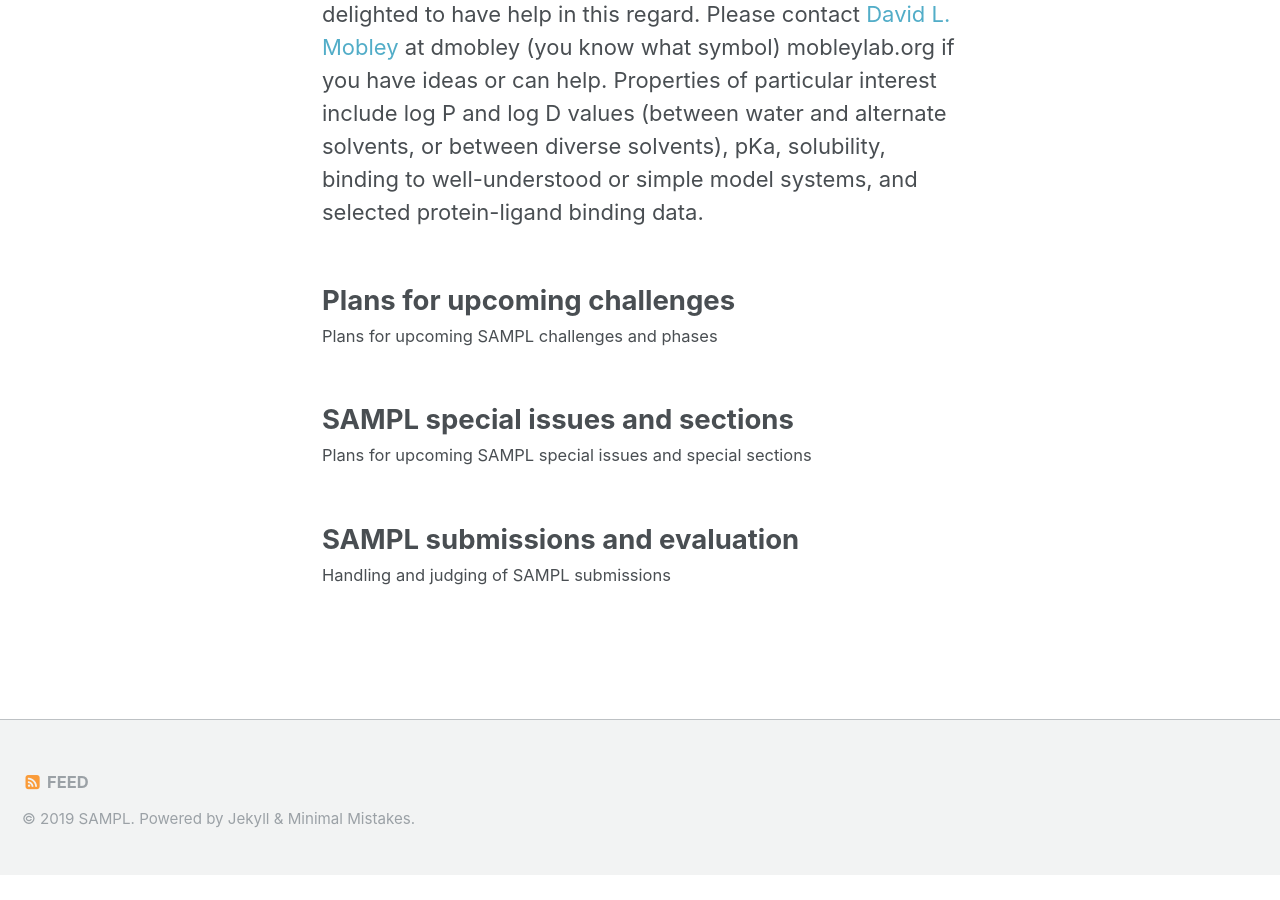
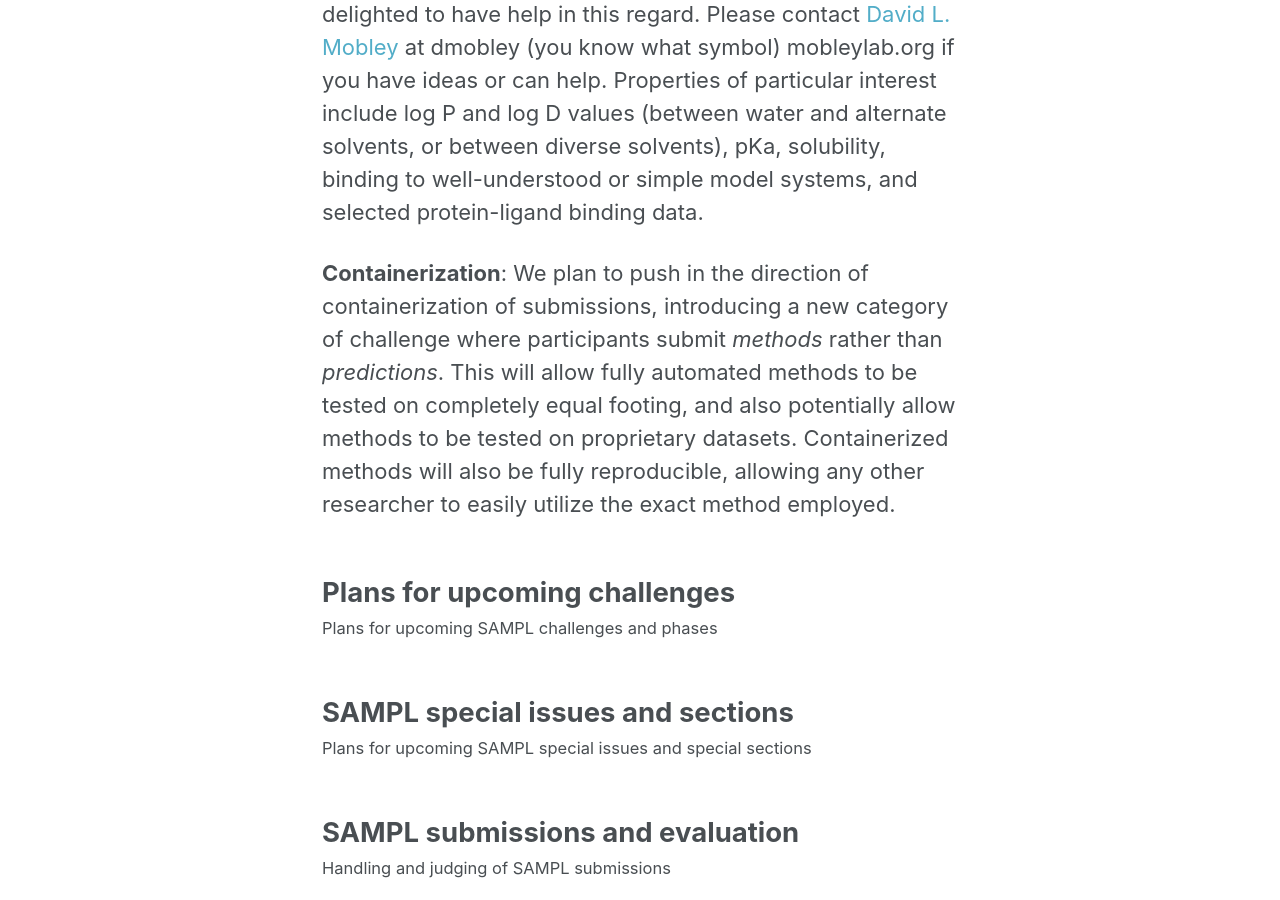
Before and after one commit to samplchallenges/samplchallenges.github.io, a Jekyll site: the page built from _roadmap/index.md, in a window 1280 px wide and 900 px high, scrolled down 872 px. Built offline with Jekyll 4.4.1, drawn with Linux system fonts in a browser that asks for light colours; before the commit the page ends 1747 px from its top, so only the background shows below that.

Commit message:
Mention containerization

```diff
--- a/_roadmap/index.md
+++ b/_roadmap/index.md
@@ -14,6 +14,8 @@
 
 **Data donation**: In general we seek assistance in obtaining high quality data along the lines described in the roadmap above. Some of the measurements will be conducted in our own laboratories, but for others, we rely on donations of data, internships with industry partners, etc., and we are delighted to have help in this regard. Please contact [David L. Mobley](https://mobleylab.org/people/david-mobley/) at dmobley (you know what symbol) mobleylab.org if you have ideas or can help. Properties of particular interest include log P and log D values (between water and alternate solvents, or between diverse solvents), pKa, solubility, binding to well-understood or simple model systems, and selected protein-ligand binding data.
 
+**Containerization**: We plan to push in the direction of containerization of submissions, introducing a new category of challenge where participants submit *methods* rather than *predictions*. This will allow fully automated methods to be tested on completely equal footing, and also potentially allow methods to be tested on proprietary datasets. Containerized methods will also be fully reproducible, allowing any other researcher to easily utilize the exact method employed.
+
 
 {% for collection in site.collections %}
   {% if collection.label == "roadmap" %}
```
